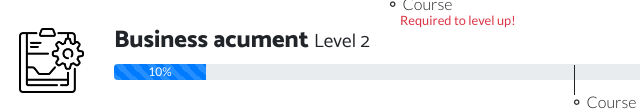
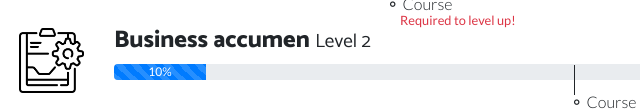
Before and after one commit to zhengyangtean/skillsFutureHackathon, a website: page public/profile.html in a window 1280 px wide. Shown: the part 860-971 px from the top of the page, 66-706 px from the left. Drawn offline with nearby package versions, Linux system fonts and the light colour scheme.

Commit message:
Fix typo.

```diff
--- a/public/profile.html
+++ b/public/profile.html
@@ -176,7 +176,7 @@
                     <img class="img-fluid" style="margin-right: 10px;" src="img/030-management.png" alt="">
                 </div>
                 <div class="col-lg-10 col-md-9">
-                    <h4 style="margin-right: 10px;">Business acument <small>Level 2</small></h4>
+                    <h4 style="margin-right: 10px;">Business accumen <small>Level 2</small></h4>
                     <div class="progress">
                         <div class="progress-bar progress-bar-striped" role="progressbar" aria-valuenow="75" aria-valuemin="0" aria-valuemax="100" style="width: 10%">10%</div>
                     </div>
```
